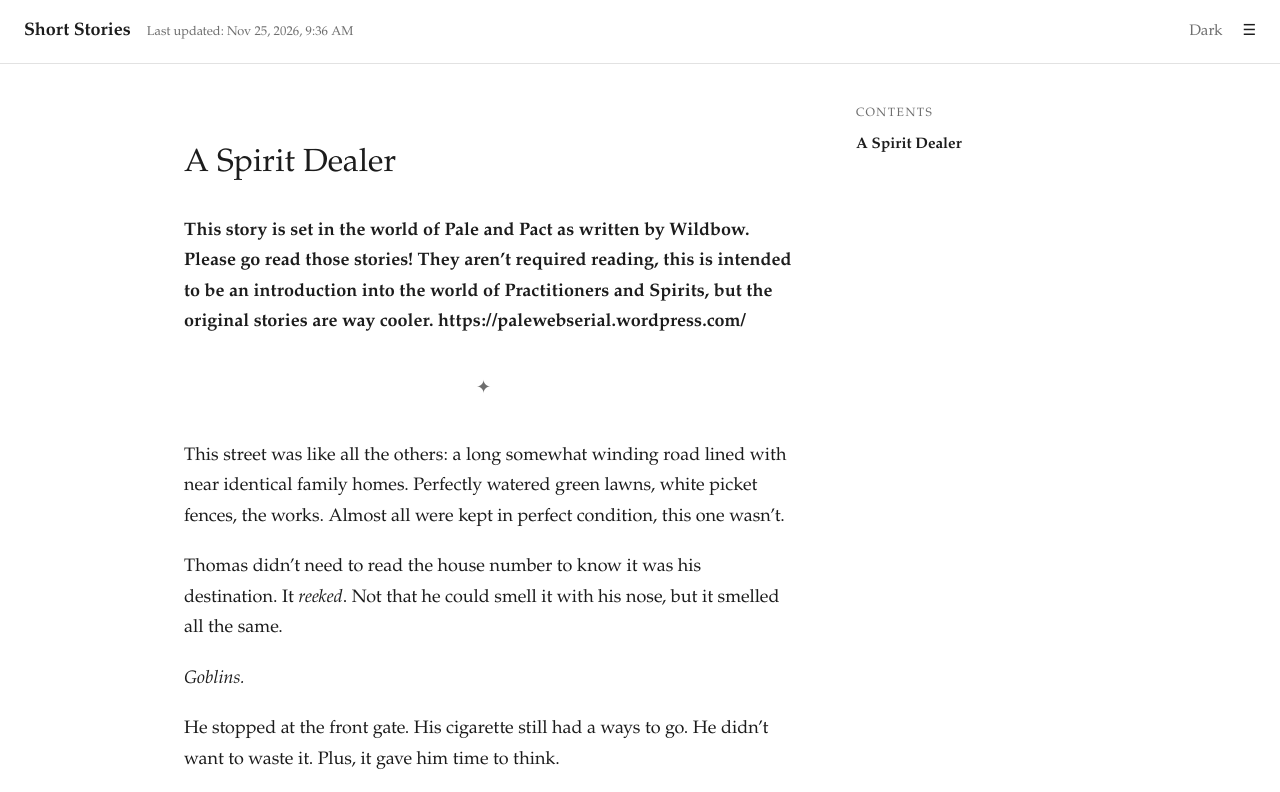
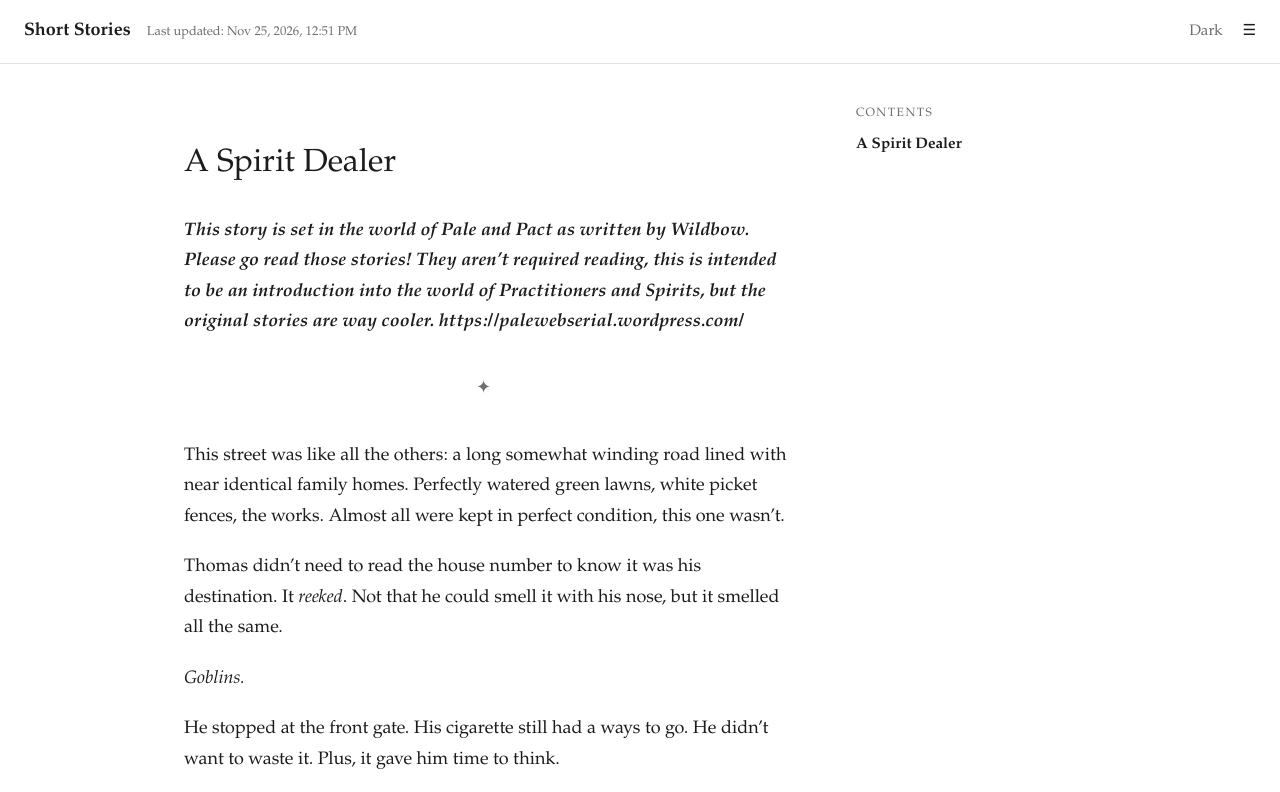
Before and after one commit to StevenKorevaar/ShortStories, a plain HTML site: page a-spirit-dealer.html in a window 1280 px wide. Shown: the top 792 px of the page. Drawn offline with Linux system fonts and the light colour scheme.

```diff
--- a/a-spirit-dealer.html
+++ b/a-spirit-dealer.html
@@ -28,7 +28,7 @@
     <article class="story">
       <h1>A Spirit Dealer</h1>
 
-      <p><strong>This story is set in the world of Pale and Pact as written by Wildbow. Please go read those stories! They aren’t required reading, this is intended to be an introduction into the world of Practitioners and Spirits, but the original stories are way cooler. https://palewebserial.wordpress.com/</strong></p>
+      <p><strong><em>This story is set in the world of Pale and Pact as written by Wildbow. Please go read those stories! They aren’t required reading, this is intended to be an introduction into the world of Practitioners and Spirits, but the original stories are way cooler. https://palewebserial.wordpress.com/</em></strong></p>
 <p class="scene-break">
 ✦
 </p>
--- a/last-updated.js
+++ b/last-updated.js
@@ -1 +1 @@
-window.OSS_LAST_UPDATED = "2026-11-25T20:36:08+11:00";
+window.OSS_LAST_UPDATED = "2026-11-25T23:51:10+11:00";
```
Also changed, not shown: 1 other file.
